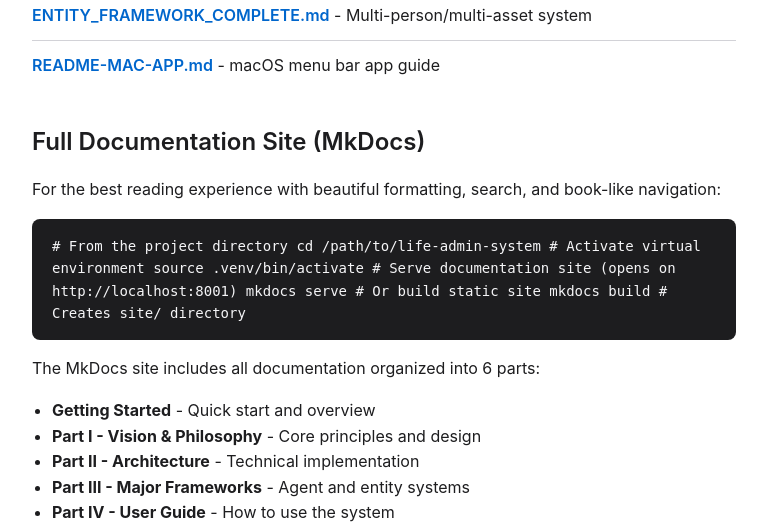
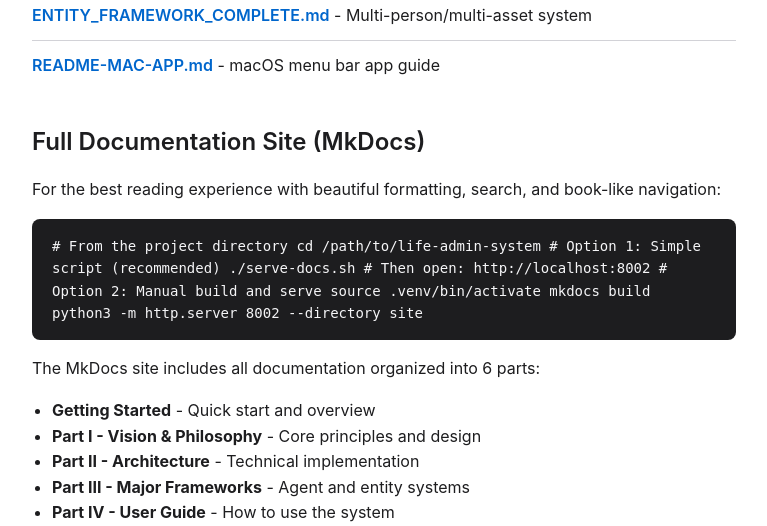
Before and after one commit to 1Zero9/life-admin-system, a FastAPI app: page /docs-info in a window 1280 px wide. Shown: the part 755-1281 px from the top of the page, without its empty margins (256-1023 px from the left). Run offline with FastAPI, Linux system fonts and the light colour scheme; parts of the project's set-up code (start-up, migrations or seed data) failed here and were passed over.

Commit message:
fix: add serve-docs.sh script for reliable documentation serving
MkDocs serve was having port conflicts. Created a simple script that:
- Builds the documentation
- Serves it on port 8002 using Python HTTP server
- More reliable than mkdocs serve

Usage: ./serve-docs.sh
Then open: http://localhost:8002

Co-Authored-By: Claude Sonnet 4.5 <noreply@anthropic.com>

```diff
--- a/app/templates/docs-info.html
+++ b/app/templates/docs-info.html
@@ -183,14 +183,15 @@
         <code># From the project directory
 cd /path/to/life-admin-system
 
-# Activate virtual environment
+# Option 1: Simple script (recommended)
+./serve-docs.sh
+
+# Then open: http://localhost:8002
+
+# Option 2: Manual build and serve
 source .venv/bin/activate
-
-# Serve documentation site (opens on http://localhost:8001)
-mkdocs serve
-
-# Or build static site
-mkdocs build  # Creates site/ directory
+mkdocs build
+python3 -m http.server 8002 --directory site
         </code>
       </div>
 
```
Also changed, not shown: 1 other file.
